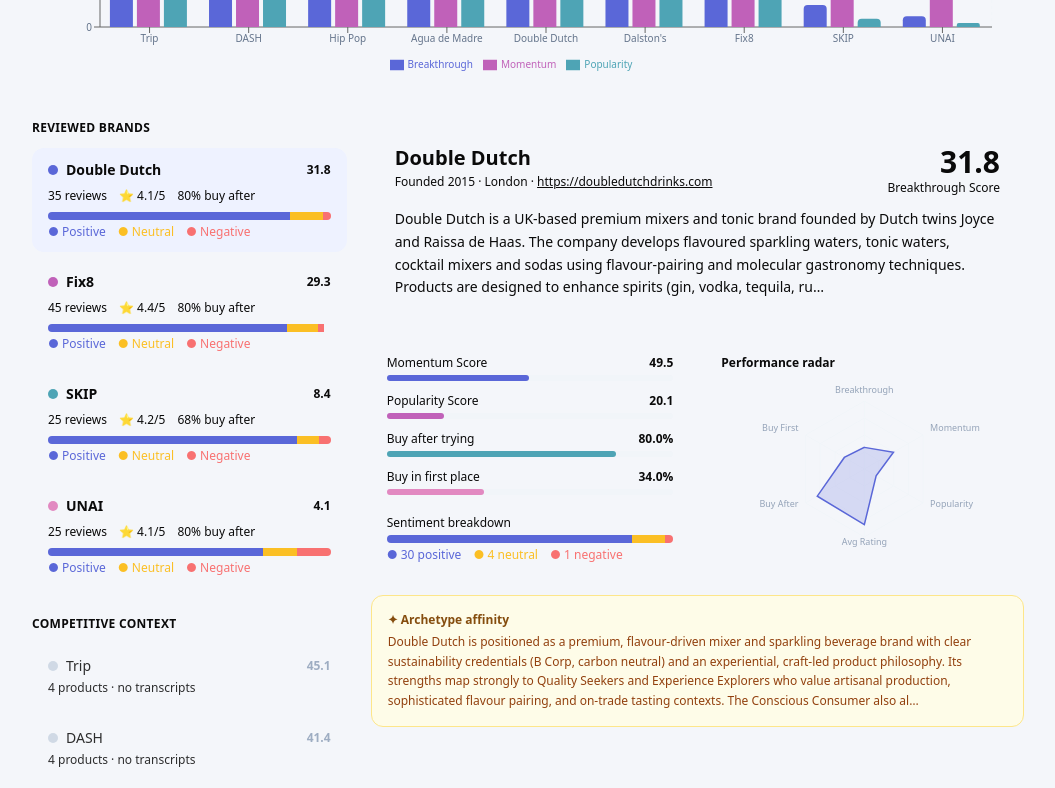
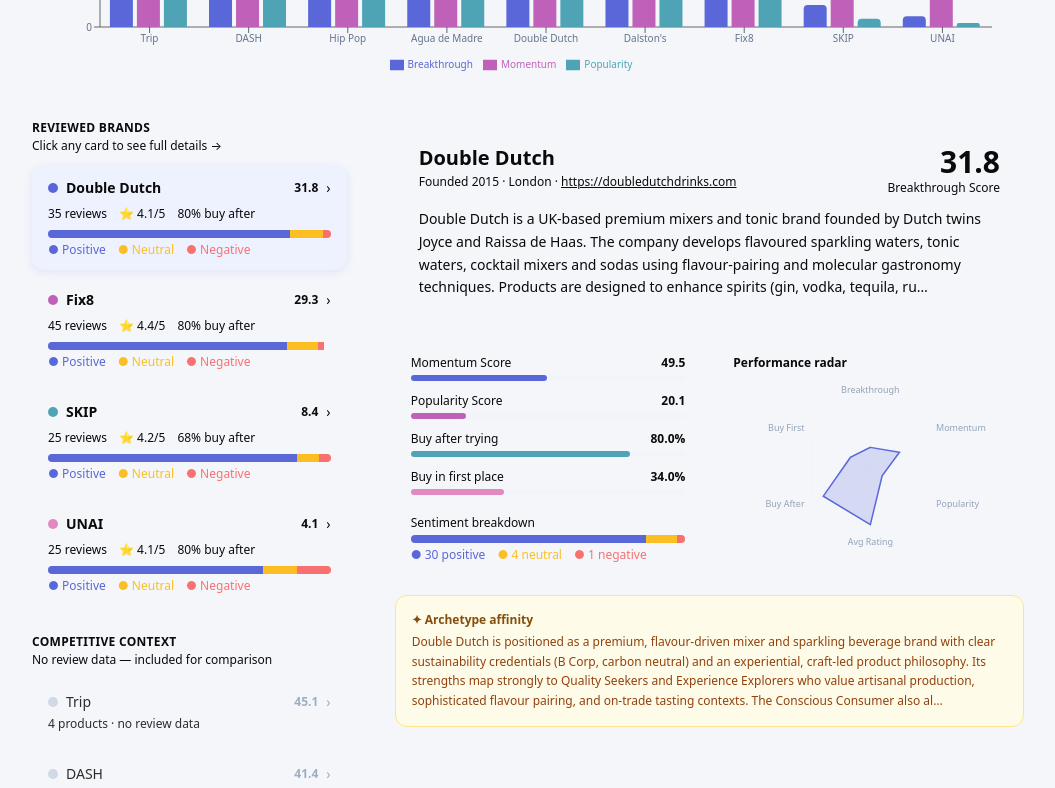
Before and after one commit to charlie7633/rgc-dashboard, a Next.js app: page /brands in a window 1280 px wide. Shown: the part 340-1128 px from the top of the page, without its empty margins (224-1279 px from the left). Built offline with nearby package versions, Linux system fonts and the light colour scheme.

Commit message:
feat: add brands dashboard page with comparative analytics and score visualizations

```diff
--- a/app/brands/page.tsx
+++ b/app/brands/page.tsx
@@ -110,20 +110,29 @@ export default function BrandsPage() {
       <div className="grid grid-cols-3 gap-6">
         {/* Brand list */}
         <div className="col-span-1 space-y-2">
-          <p className="text-xs font-semibold uppercase tracking-wide mb-3" style={{ color: "var(--text-muted)" }}>Reviewed brands</p>
-          {reviewed.map((b) => (
-            <button key={b.name} onClick={() => setSelected(b)}
-              className="w-full text-left rounded-xl px-4 py-3 transition-all"
+          <div className="mb-3">
+            <p className="text-xs font-semibold uppercase tracking-wide" style={{ color: "var(--text-muted)" }}>Reviewed brands</p>
+            <p className="text-xs mt-0.5" style={{ color: "var(--text-muted)" }}>Click any card to see full details →</p>
+          </div>
+          {reviewed.map((b) => {
+            const isActive = selected?.name === b.name;
+            return (
+              <button key={b.name} onClick={() => setSelected(b)} title="Click to view brand details"
+                className="w-full text-left rounded-xl px-4 py-3 transition-all cursor-pointer"
                 style={{
-                background: selected?.name === b.name ? "#eef2ff" : "var(--color-card)",
-                border: selected?.name === b.name ? "2px solid var(--color-rgc-electric)" : "1px solid var(--color-card-border)",
+                  background: isActive ? "#eef2ff" : "var(--color-card)",
+                  border: isActive ? "2px solid var(--color-rgc-electric)" : "1px solid var(--color-card-border)",
+                  boxShadow: isActive ? "0 2px 8px rgba(90,103,216,0.12)" : undefined,
                 }}>
                 <div className="flex items-center justify-between">
                   <div className="flex items-center gap-2">
                     <div className="w-2.5 h-2.5 rounded-full" style={{ background: BRAND_COLOURS[b.name] ?? "#94a3b8" }} />
                     <span className="text-sm font-semibold" style={{ color: "var(--text-primary)" }}>{b.name}</span>
                   </div>
+                  <div className="flex items-center gap-2">
                     <span className="text-xs font-bold" style={{ color: "var(--color-rgc-electric)" }}>{b.breakthroughScore.toFixed(1)}</span>
+                    <span className="text-sm" style={{ color: isActive ? "var(--color-rgc-electric)" : "var(--text-muted)" }}>›</span>
+                  </div>
                 </div>
                 <div className="mt-2 flex gap-3 text-xs" style={{ color: "var(--text-muted)" }}>
                   <span>{b.transcriptCount} reviews</span>
@@ -136,15 +145,21 @@ export default function BrandsPage() {
                   </div>
                 )}
               </button>
-          ))}
+            );
+          })}
 
-          <p className="text-xs font-semibold uppercase tracking-wide mt-5 mb-3" style={{ color: "var(--text-muted)" }}>Competitive context</p>
-          {competitors.map((b) => (
-            <button key={b.name} onClick={() => setSelected(b)}
-              className="w-full text-left rounded-xl px-4 py-3 transition-all"
+          <div className="mt-5 mb-3">
+            <p className="text-xs font-semibold uppercase tracking-wide" style={{ color: "var(--text-muted)" }}>Competitive context</p>
+            <p className="text-xs mt-0.5" style={{ color: "var(--text-muted)" }}>No review data — included for comparison</p>
+          </div>
+          {competitors.map((b) => {
+            const isActive = selected?.name === b.name;
+            return (
+              <button key={b.name} onClick={() => setSelected(b)} title="Click to view brand details"
+                className="w-full text-left rounded-xl px-4 py-3 transition-all cursor-pointer"
                 style={{
-                background: selected?.name === b.name ? "#f8fafc" : "var(--color-card)",
-                border: selected?.name === b.name ? "1.5px solid #94a3b8" : "1px solid var(--color-card-border)",
+                  background: isActive ? "#f8fafc" : "var(--color-card)",
+                  border: isActive ? "1.5px solid #94a3b8" : "1px solid var(--color-card-border)",
                   opacity: 0.85,
                 }}>
                 <div className="flex items-center justify-between">
@@ -152,16 +167,20 @@ export default function BrandsPage() {
                     <div className="w-2.5 h-2.5 rounded-full bg-slate-300" />
                     <span className="text-sm font-medium" style={{ color: "var(--text-secondary)" }}>{b.name}</span>
                   </div>
+                  <div className="flex items-center gap-2">
                     <span className="text-xs font-bold text-slate-400">{b.breakthroughScore.toFixed(1)}</span>
+                    <span className="text-sm text-slate-400">›</span>
                   </div>
-              <p className="text-xs mt-1" style={{ color: "var(--text-muted)" }}>{b.productCount} products · no transcripts</p>
+                </div>
+                <p className="text-xs mt-1" style={{ color: "var(--text-muted)" }}>{b.productCount} products · no review data</p>
               </button>
-          ))}
+            );
+          })}
         </div>
 
         {/* Brand detail */}
         {selected && (
-          <div className="col-span-2 space-y-4">
+          <div className="col-span-2 space-y-4 pl-6" style={{ borderLeft: "2px solid var(--color-card-border)" }}>
             {/* Header card */}
             <div className="rounded-2xl p-6" style={{ background: "var(--color-card)", border: "1px solid var(--color-card-border)" }}>
               <div className="flex items-start justify-between mb-3">
```
Lines whose indentation alone changed are shown as unchanged.
